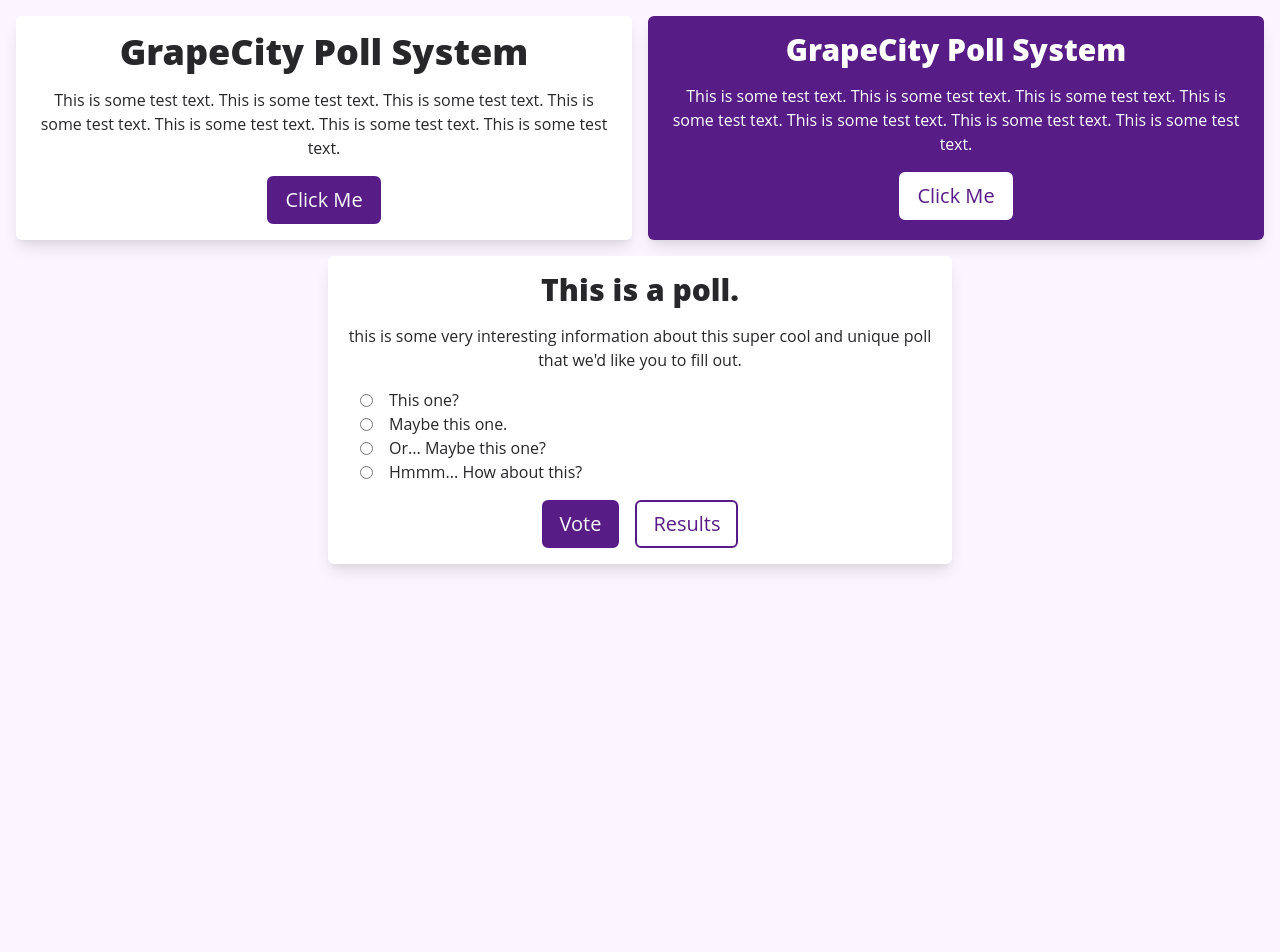
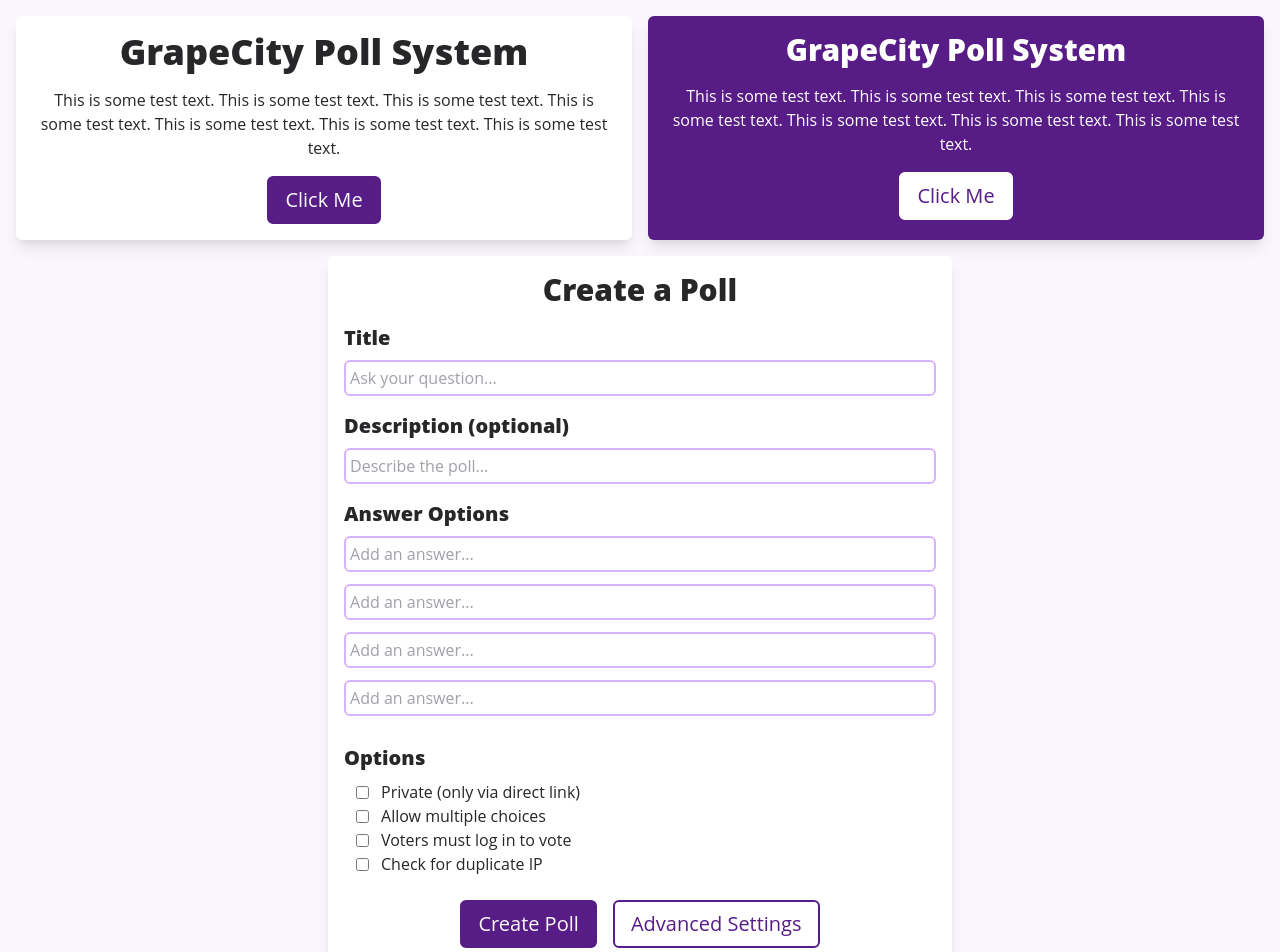
Before and after one commit to TylerBarlock/gcCE-Survey, a React (Create React App) app: page / in a window 1280 px wide. Shown: the top 952 px of the page. Before the commit the page ends 800 px from the top, so only its background shows below. Built offline with nearby package versions, Linux system fonts and the light colour scheme.

Commit message:
PollCreateAnswerOption component and more logic

```diff
--- a/src/Components/Poll/Poll.js
+++ b/src/Components/Poll/Poll.js
@@ -3,10 +3,14 @@ import PollCreate from "./PollCreate";
 
 const Poll = () => {
 
+const saveNewPollHandler = () => {
+
+}
+
     return (
     <div className="card-white col-span-2 w-1/2 text-center">
-      <PollAnswer />
-      {/* <PollCreate /> */}
+      {/* <PollAnswer /> */}
+      <PollCreate onSaveNewPoll={saveNewPollHandler}/>
     </div>
   );
 };
--- a/src/Components/Poll/PollAnswer.js
+++ b/src/Components/Poll/PollAnswer.js
@@ -5,39 +5,35 @@ import PollAnswerOption from "./PollAnswerOption";
 
 const PollAnswer = () => {
   //Dummy data for answer options
-
-  const pollData =
-    {
+  const pollData = {
     title: "This is a poll.",
-      description: "this is some very interesting information about this super cool and unique poll that we'd like you to fill out.",
+    description:
+      "this is some very interesting information about this super cool and unique poll that we'd like you to fill out.",
     answerOptions: [
       {
-          id: 1,
+        id: 0,
         text: "This one?",
       },
       {
-          id: 2,
+        id: 1,
         text: "Maybe this one.",
       },
       {
-          id: 3,
+        id: 2,
         text: "Or... Maybe this one?",
       },
       {
-          id: 4,
+        id: 3,
         text: "Hmmm... How about this?",
       },
     ],
-      options:
-      {
+    options: {
       private: false,
       multiple: false,
       login: false,
       ipcheck: false,
-      }
+    },
   };
-
-  console.log(pollData.answerOptions[0].text);
 
   const [checkedAnswer, setCheckedAnswer] = useState("");
 
@@ -57,9 +53,7 @@ const PollAnswer = () => {
   return (
     <div>
       <h2 className="mb-4 text-center">{pollData.title}</h2>
-      <p className="mb-4 text-center">
-        {pollData.description}
-      </p>
+      <p className="mb-4 text-center">{pollData.description}</p>
       <form onSubmit={submitAnswersHandler}>
         <div className="mb-4">
           {/*Display a PollAnswerOption component for each answerOption*/}
--- a/src/Components/Poll/PollCreate.js
+++ b/src/Components/Poll/PollCreate.js
@@ -1,32 +1,117 @@
-const PollCreate = () => {
+//Main component for poll creation
+
+import React, { useState } from "react";
+import PollCreateAnswerOption from "./PollCreateAnswerOption";
+
+const PollCreate = (props) => {
+  const [enteredTitle, setEnteredTitle] = useState("");
+  const [enteredDescription, setEnteredDescription] = useState("");
+  const [enteredAnswer, setEnteredAnswer] = useState("");
+
+  const [selectedPrivate, setSelectedPrivate] = useState("");
+  const [selectedMultiple, setSelectedMultiple] = useState("");
+  const [selectedLogin, setSelectedLogin] = useState("");
+  const [selectedIpcheck, setSelectedIpcheck] = useState("");
+
+  const titleChangeHandler = (event) => {
+    setEnteredTitle(event.target.value);
+  };
+
+  const descriptionChangeHandler = (event) => {
+    setEnteredDescription(event.target.value);
+  };
+
+  const answerOptionChangeHandler = (answer) => {
+    setEnteredAnswer(answer);
+  };
+
+  const privateSelectedHandler = (event) => {
+    setSelectedPrivate(event.target.value);
+  };
+
+  const multipleSelectedHandler = (event) => {
+    setSelectedMultiple(event.target.value);
+  };
+
+  const loginSelectedHandler = (event) => {
+    setSelectedLogin(event.target.value);
+  };
+
+  const ipcheckSelectedHandler = (event) => {
+    setSelectedIpcheck(event.target.value);
+  };
+
+  const onSubmitHandler = (event) => {
+    //cancel default form submit behavior (reloads page)
+    event.preventDefault();
+
+    //object to hold all data about the new poll being created
+    const newPollData = {
+      title: enteredTitle,
+      description: enteredDescription,
+      answerOptions: [
+        {
+          id: 1,
+          text: "This one?",
+        },
+        {
+          id: 2,
+          text: "Maybe this one.",
+        },
+        {
+          id: 3,
+          text: "Or... Maybe this one?",
+        },
+        {
+          id: 4,
+          text: "Hmmm... How about this?",
+        },
+      ],
+      options: {
+        private: selectedPrivate,
+        multiple: selectedMultiple,
+        login: selectedLogin,
+        ipcheck: selectedIpcheck,
+      },
+    };
+    //send the new poll data up to the Poll component
+    props.onSaveNewPoll(newPollData);
+  };
+
   return (
     <div>
-      <form>
+      <form onSubmit={onSubmitHandler}>
         <h2 className="mb-4 text-center">Create a Poll</h2>
         <div className="text-left">
           <div className="grid grid-cols-1 mb-4">
             <h4 className="mb-2">Title</h4>
-            <input type="text" placeholder="Ask your question..."></input>
+            <input
+              type="text"
+              placeholder="Ask your question..."
+              onChange={titleChangeHandler}
+            ></input>
           </div>
         </div>
         <div className="text-left">
           <div className="grid grid-cols-1 mb-4">
             <h4 className="mb-2">Description (optional)</h4>
-            <input type="text" placeholder="Describe the poll..."></input>
+            <input
+              type="text"
+              placeholder="Describe the poll..."
+              onChange={descriptionChangeHandler}
+            ></input>
           </div>
         </div>
         <div className="text-left">
           <div className="grid grid-cols-1 mb-4 formtext">
             <h4 className="mb-2">Answer Options</h4>
+            <PollCreateAnswerOption onAnswerOptionChange={answerOptionChangeHandler}
+            />
             <input
               type="text"
               className="mb-3 formtext"
               placeholder="Add an answer..."
-            ></input>
-            <input
-              type="text"
-              className="mb-3"
-              placeholder="Add an answer..."
+              onChange={answerOptionChangeHandler}
             ></input>
             <input
               type="text"
@@ -44,16 +129,40 @@ const PollCreate = () => {
           <div className="grid grid-cols-1 mb-6">
             <h4 className="mb-2">Options</h4>
             <div className="flex items-center">
-              <input type="checkbox" value="" className="mx-3"></input>
+              <input
+                type="checkbox"
+                value=""
+                className="mx-3"
+                onChange={privateSelectedHandler}
+              ></input>
               <p>Private (only via direct link)</p>
             </div>
             <div className="flex items-center">
-              <input type="checkbox" value="" className="mx-3"></input>
+              <input
+                type="checkbox"
+                value=""
+                className="mx-3"
+                onChange={multipleSelectedHandler}
+              ></input>
               <p>Allow multiple choices</p>
             </div>
             <div className="flex items-center">
-              <input type="checkbox" value="" className="mx-3"></input>
-              <p>Voters must enter their name</p>
+              <input
+                type="checkbox"
+                value=""
+                className="mx-3"
+                onChange={loginSelectedHandler}
+              ></input>
+              <p>Voters must log in to vote</p>
+            </div>
+            <div className="flex items-center">
+              <input
+                type="checkbox"
+                value=""
+                className="mx-3"
+                onChange={ipcheckSelectedHandler}
+              ></input>
+              <p>Check for duplicate IP</p>
             </div>
           </div>
         </div>
--- /dev/null
+++ b/src/Components/Poll/PollCreateAnswerOption.js
@@ -0,0 +1,21 @@
+import React, { useState } from "react";
+
+const PollCreateAnswerOption = (props) => {
+  const [enteredAnswerOption, setEnteredAnswerOption] = useState();
+
+  const answerOptionChangeHandler = (event) => {
+    setEnteredAnswerOption(event.target.value);
+    props.onAnswerOptionChange(event.target.value);
+  };
+
+  return (
+    <input
+      type="text"
+      className="mb-3"
+      placeholder="Add an answer..."
+      onChange={answerOptionChangeHandler}
+    ></input>
+  );
+};
+
+export default PollCreateAnswerOption;
```
Lines whose indentation alone changed are shown as unchanged.
